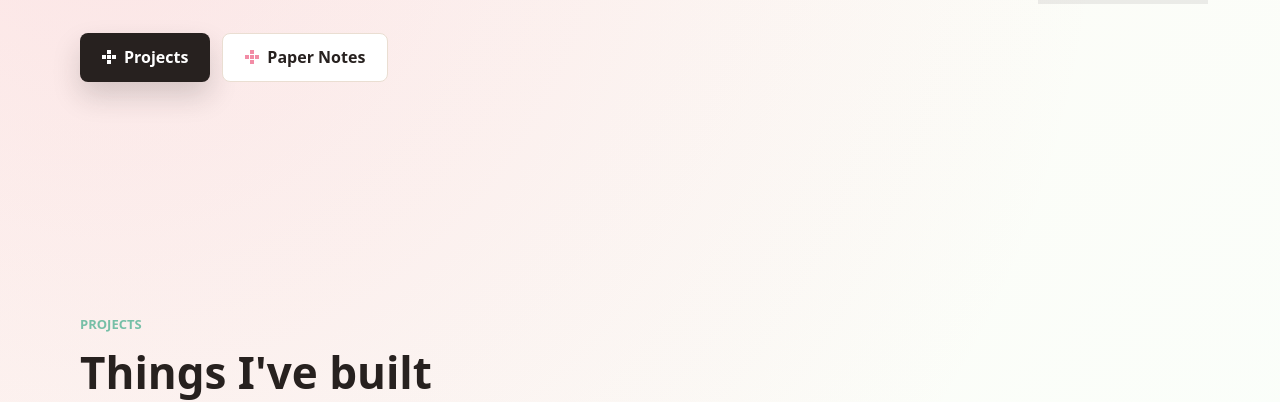
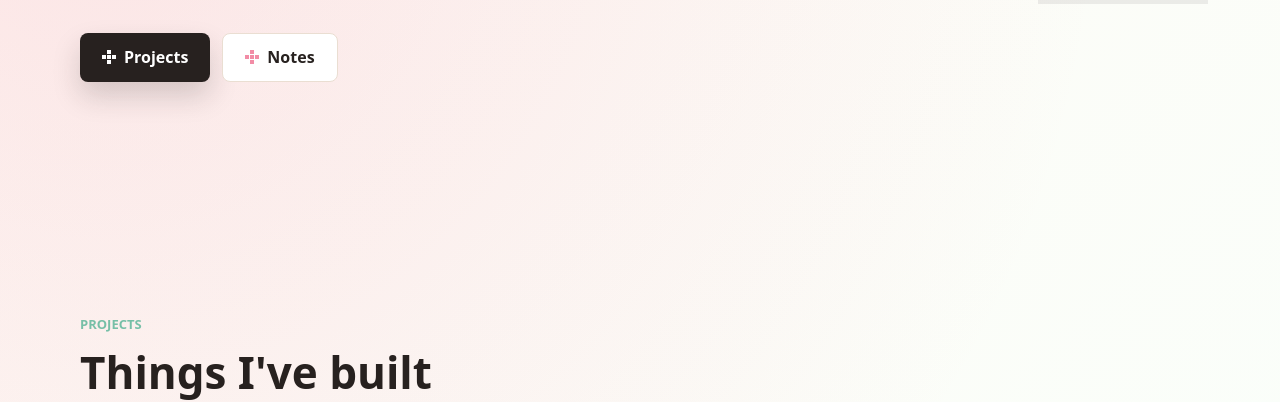
Before and after one commit to Yaoyoay/zero-to-tech, a plain HTML site: page index.html in a window 1280 px wide. Shown: the part 420-822 px from the top of the page. Drawn offline with Linux system fonts and the light colour scheme.

Commit message:
fix: button 'Paper Notes' → 'Notes'，修复 href 指向

```diff
--- a/index.html
+++ b/index.html
@@ -35,7 +35,7 @@
                 <p class="hero-lead">Building for large language model applications & Agent systems.</p>
                 <div class="hero-actions">
                     <a class="button button-primary" href="#projects">Projects</a>
-                    <a class="button button-secondary" href="#papers">Paper Notes</a>
+                    <a class="button button-secondary" href="#notes">Notes</a>
                 </div>
             </div>
             <aside class="hero-decor" aria-label="Current status">
```
